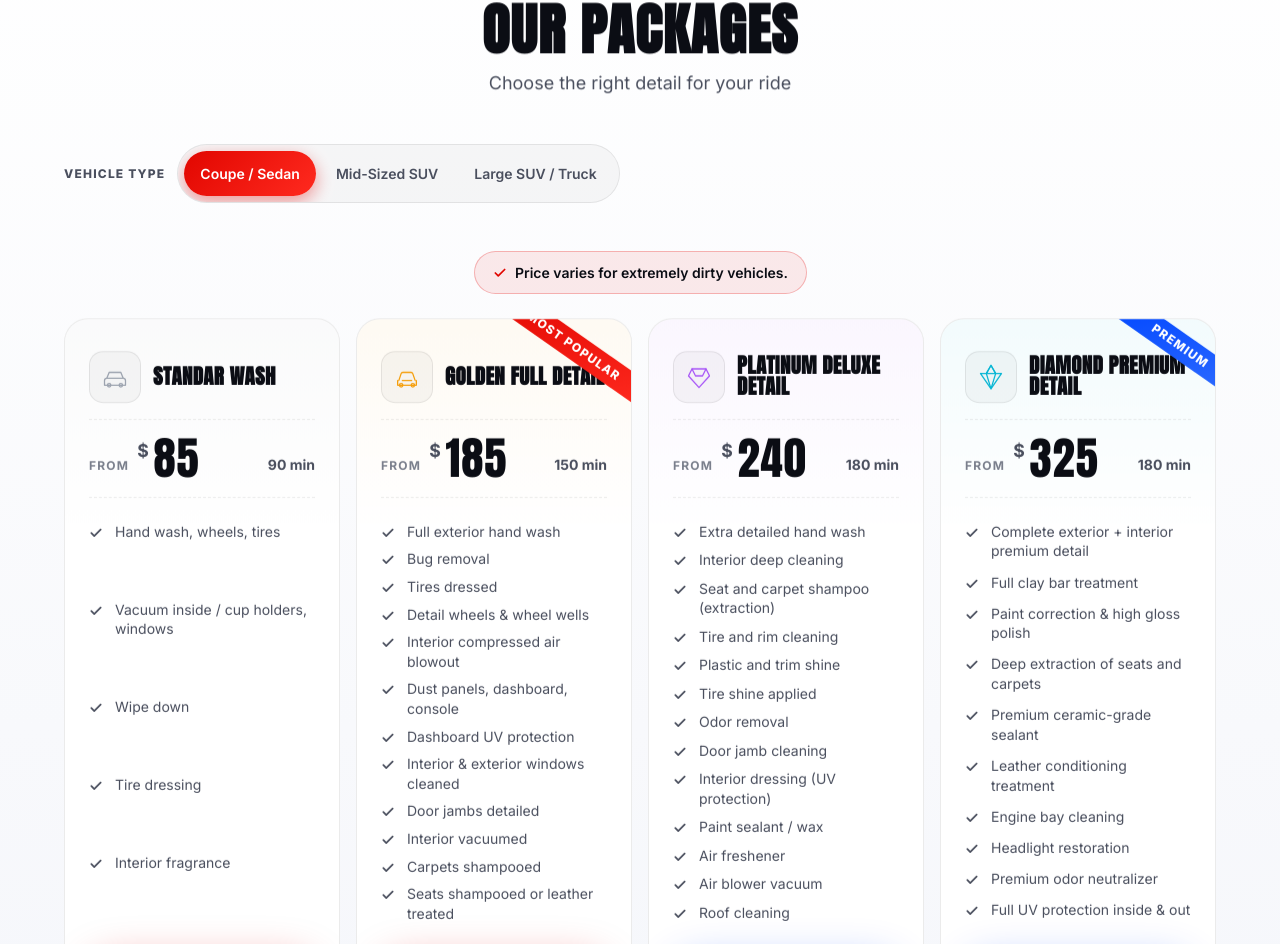
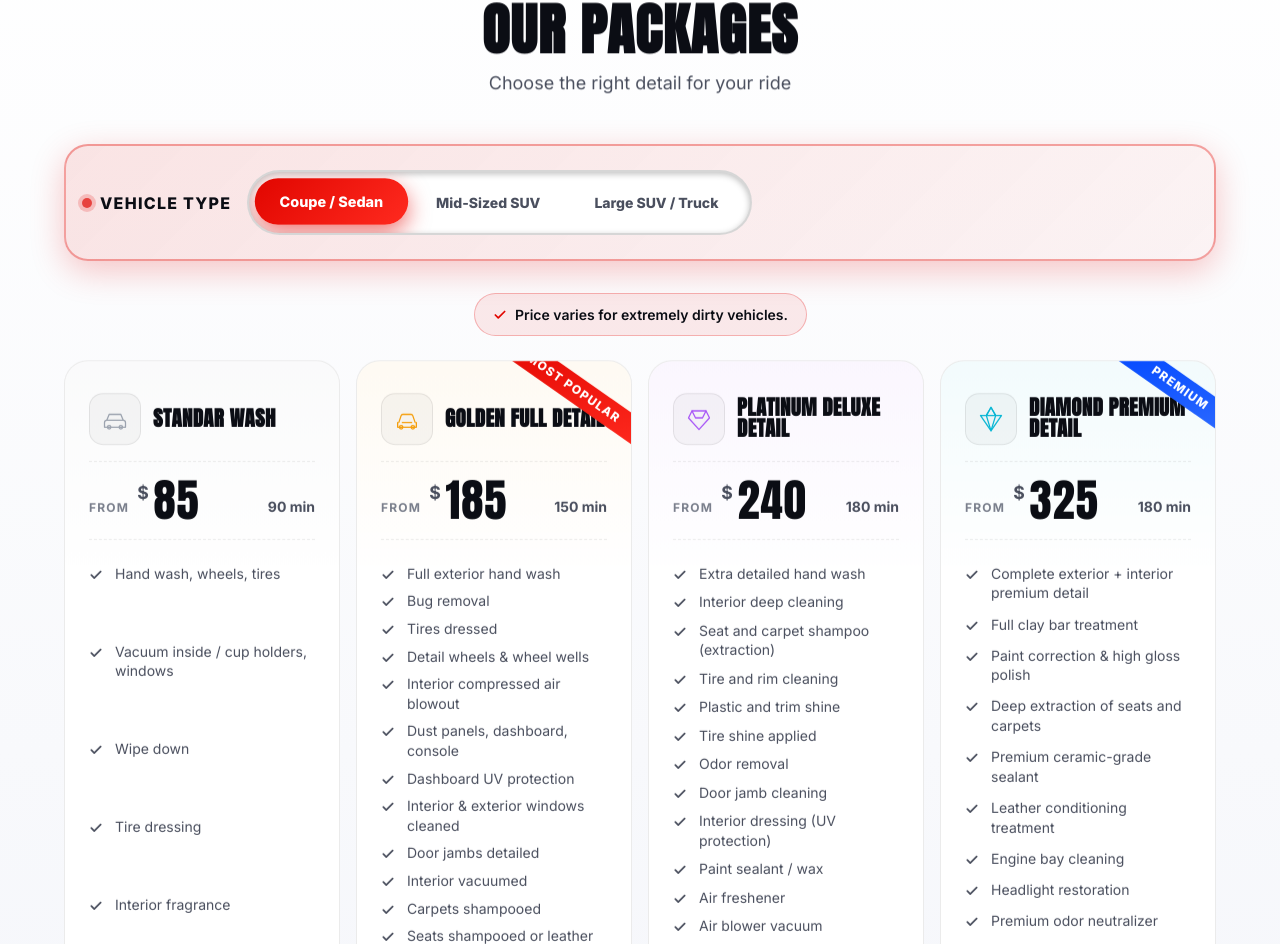
Before and after one commit to enriquetoscanoh94/pinguilavado, a React (Vite) app in the folder web/: page / in a window 1280 px wide. Shown: the part 930-1874 px from the top of the page. Built offline with nearby package versions, Linux system fonts and the light colour scheme.

Commit message:
Highlight vehicle type selector (red glow + pulse + bolder)

```diff
--- a/web/src/components/sections/Services.css
+++ b/web/src/components/sections/Services.css
@@ -2,44 +2,73 @@
   display: flex;
   flex-direction: column;
   align-items: center;
-  gap: var(--space-3);
-  margin-bottom: var(--space-7);
+  gap: var(--space-4);
+  margin-bottom: var(--space-6);
+  padding: var(--space-5) var(--space-4);
+  background: linear-gradient(135deg, rgba(225,6,0,0.10), rgba(225,6,0,0.04));
+  border: 2px solid rgba(225,6,0,0.35);
+  border-radius: var(--radius-lg, 18px);
+  box-shadow: 0 10px 30px rgba(225,6,0,0.15);
+  animation: switchPulse 2.4s ease-in-out infinite;
+}
+@keyframes switchPulse {
+  0%, 100% { box-shadow: 0 10px 30px rgba(225,6,0,0.15); }
+  50%      { box-shadow: 0 10px 40px rgba(225,6,0,0.35); }
 }
 .services__switchLabel {
-  font-size: var(--fs-xs);
-  font-weight: 800;
-  letter-spacing: 0.1em;
+  font-size: var(--fs-md, 1rem);
+  font-weight: 900;
+  letter-spacing: 0.08em;
   text-transform: uppercase;
-  color: var(--text-soft);
+  color: var(--text);
+  display: inline-flex;
+  align-items: center;
+  gap: 8px;
+}
+.services__switchLabel::before {
+  content: '';
+  display: inline-block;
+  width: 10px;
+  height: 10px;
+  border-radius: 50%;
+  background: var(--red);
+  box-shadow: 0 0 0 4px rgba(225,6,0,0.25);
+  animation: dotBlink 1.4s ease-in-out infinite;
+}
+@keyframes dotBlink {
+  0%, 100% { opacity: 1; }
+  50%      { opacity: 0.35; }
 }
 .services__tabs {
   display: inline-flex;
-  padding: 6px;
-  background: var(--surface);
-  border: 1px solid var(--border);
+  padding: 8px;
+  background: var(--bg-card, var(--surface));
+  border: 2px solid var(--border-strong, var(--border));
   border-radius: var(--radius-pill);
-  gap: 4px;
+  gap: 6px;
   max-inline-size: 100%;
   overflow-x: auto;
   scrollbar-width: none;
+  box-shadow: inset 0 2px 6px rgba(0,0,0,0.25);
 }
 .services__tabs::-webkit-scrollbar { display: none; }
 
 .services__tab {
-  padding: var(--space-3) var(--space-4);
+  padding: var(--space-3) var(--space-5);
   border-radius: var(--radius-pill);
-  font-weight: 600;
+  font-weight: 800;
   font-size: var(--fs-sm);
   color: var(--text-soft);
   white-space: nowrap;
   transition: all var(--motion-fast) var(--ease);
   cursor: pointer;
 }
-.services__tab:hover { color: var(--text); }
+.services__tab:hover { color: var(--text); background: rgba(255,255,255,0.04); }
 .services__tab.is-active {
   background: linear-gradient(135deg, var(--red), var(--red-light));
   color: #fff;
-  box-shadow: 0 6px 18px rgba(225,6,0,0.4);
+  box-shadow: 0 8px 22px rgba(225,6,0,0.55);
+  transform: translateY(-1px) scale(1.03);
 }
 .services__tab:focus-visible { outline: 2px solid var(--ring); outline-offset: 2px; }
 
```
